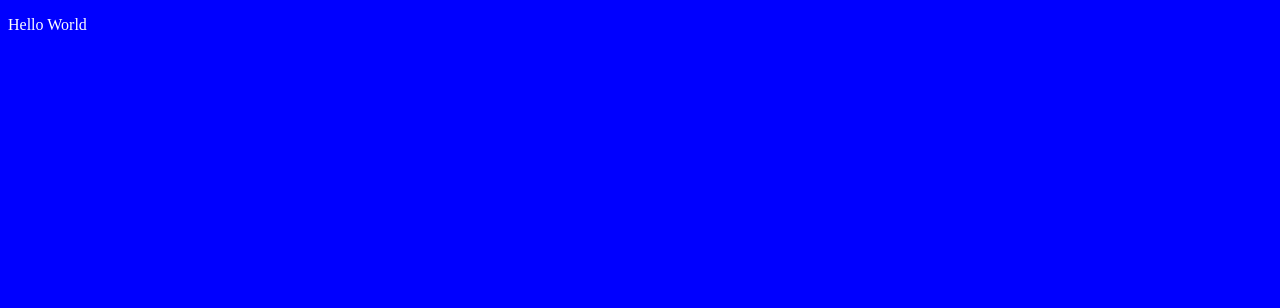
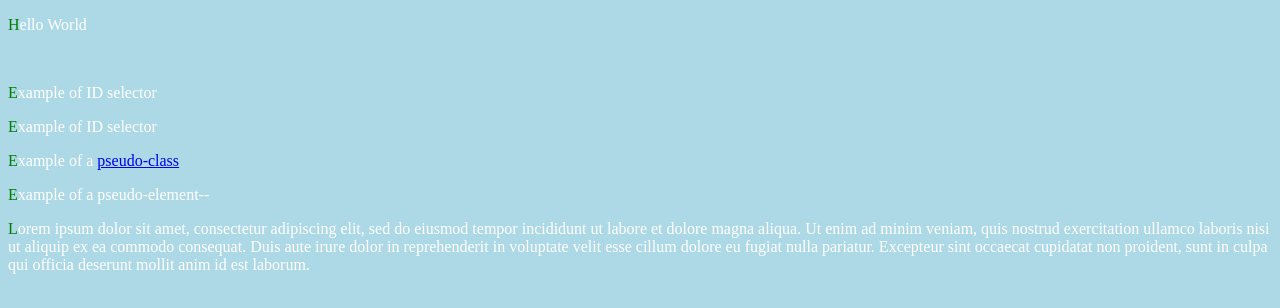
Before and after one commit to manuelaguilar5219/COMP001B.LectureActivity1, a plain HTML site: page index.html in a window 1280 px wide. Drawn offline with Linux system fonts and the light colour scheme.

Commit message:
added css styling for all selector id's

```diff
--- a/index.html
+++ b/index.html
@@ -8,8 +8,23 @@
 </head>
 <body>
     <!-- Example of a standard element -->
+    <!-- Example of type-->
     <p>Hello World</p>
     <!-- Example of an void element -->
     <br>
+
+    <!-- Example of id-->
+    <p id="example-of-id">Example of ID selector</p>
+
+    <!-- Example of class -->
+    <p id="example-of-class">Example of ID selector</p>
+
+    <!-- Example of pseudo-class -->
+    <p>Example of a <a href="#">pseudo-class</a></p>
+
+    <p>Example of a pseudo-element--</p>
+    <!-- Example of pseudo-element-->
+     <p>Lorem ipsum dolor sit amet, consectetur adipiscing elit, sed do eiusmod tempor incididunt ut labore et dolore magna aliqua. Ut enim ad minim veniam, quis nostrud exercitation ullamco laboris nisi ut aliquip ex ea commodo consequat. Duis aute irure dolor in reprehenderit in voluptate velit esse cillum dolore eu fugiat nulla pariatur. Excepteur sint occaecat cupidatat non proident, sunt in culpa qui officia deserunt mollit anim id est laborum.</p>
+
 </body>
 </html>
--- a/main.css
+++ b/main.css
@@ -1,9 +1,31 @@
 /* Styling the body element */
 body {
-    background-color: blue;
+    background-color: lightblue;
 }
 
 /* Styling the paragraph element */
 p {
     color: white;
 }
+
+/* Styling using id selector */
+#example-of-id {
+    font-weight: 400px;
+}
+
+/* Styling using class selector*/
+.example-of-class {
+    font-size: x-large;
+}
+
+
+/* Styling using pseudo-class*/
+a:hover {
+    color: orange;
+}
+
+
+/* Styling using pseudo-element*/
+p::first-letter {
+    color: green;
+}
```
